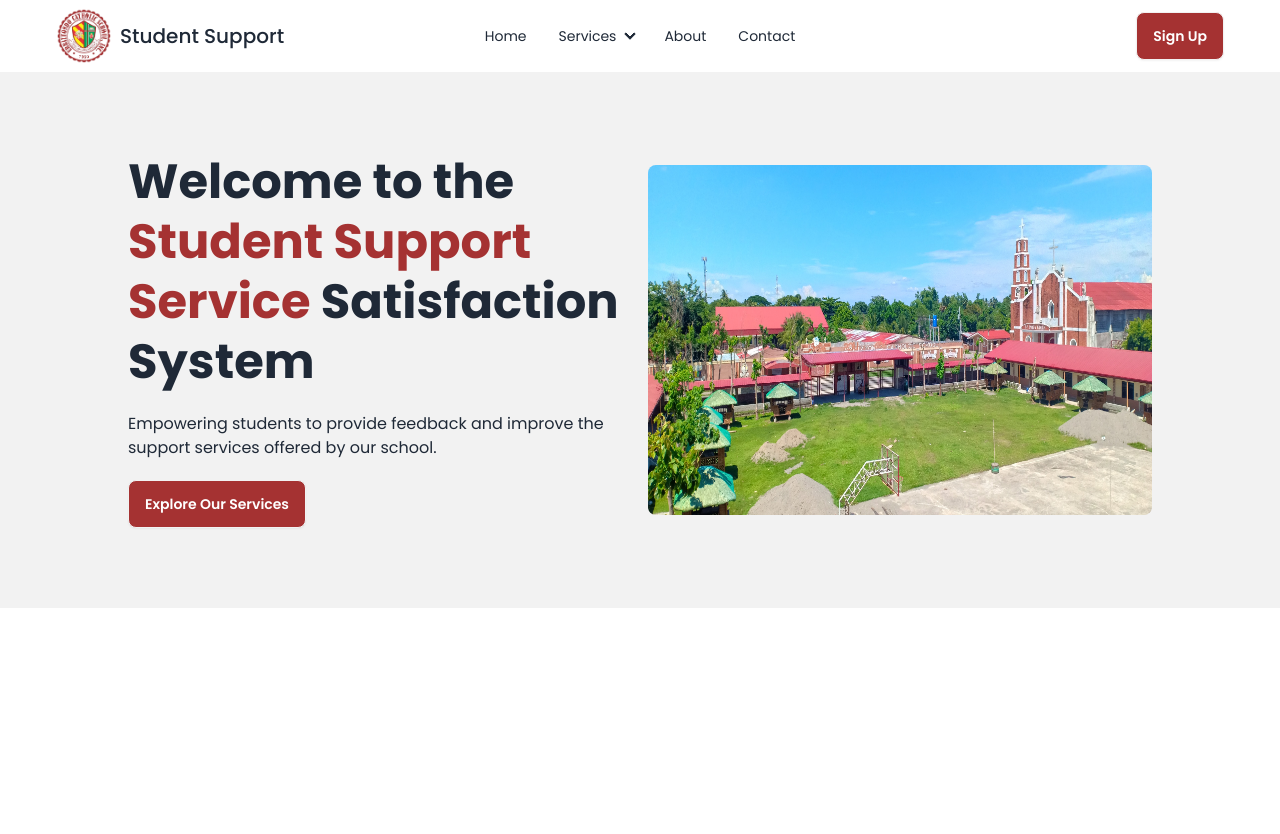
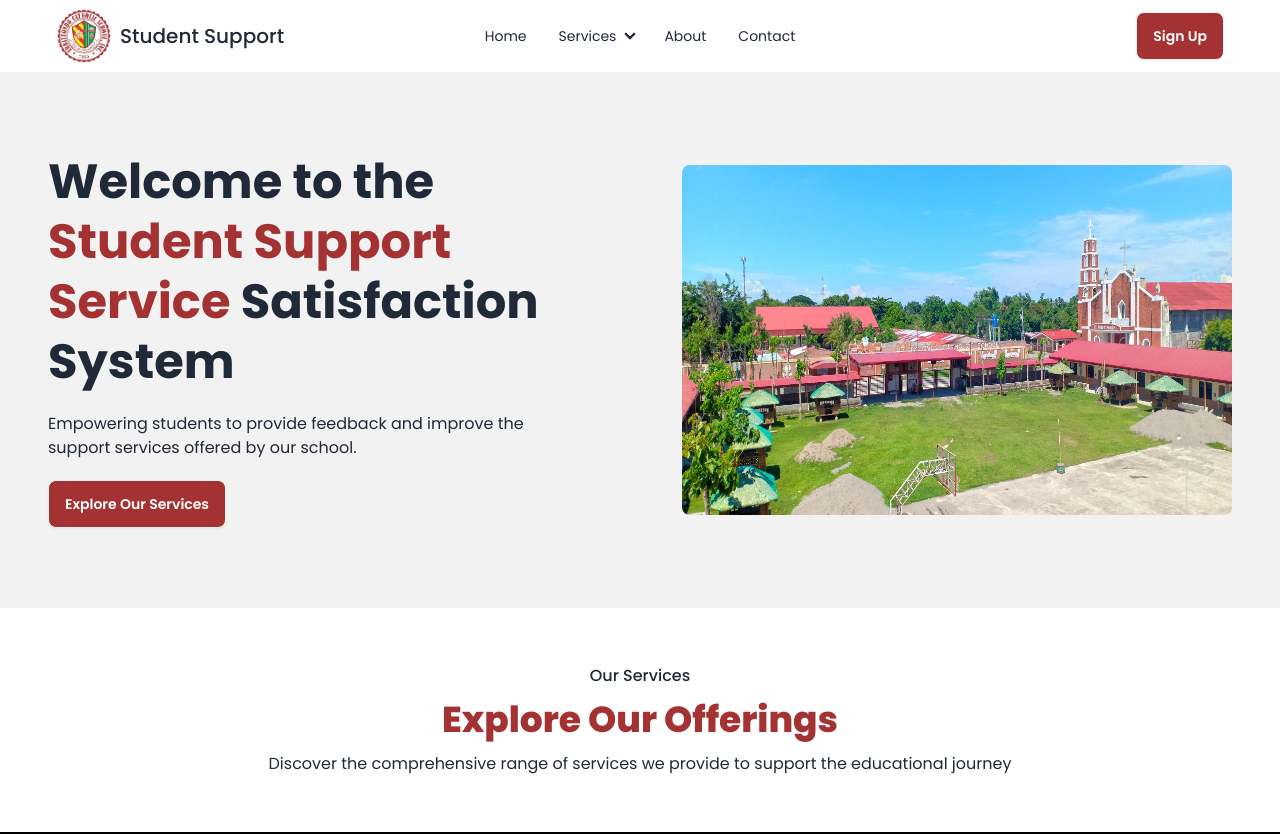
Before and after one commit to estoericull3nea/student-support-satisfaction, a React (Vite) app in the folder frontend/: page / in a window 1280 px wide. Before the commit the page ends 800 px from the top, so only its background shows below. Built offline with nearby package versions, Linux system fonts and the light colour scheme.

Commit message:
heading created

```diff
--- a/frontend/src/App.jsx
+++ b/frontend/src/App.jsx
@@ -1,12 +1,22 @@
 import React from 'react'
 import Navbar from './components/Navbar'
 import Hero from './components/Hero'
+import Services from './components/Services'
+import Heading from './components/Heading'
+
+import { servicesData } from './constants'
 
 const App = () => {
   return (
     <>
       <Navbar />
       <Hero />
+
+      <Heading
+        title='Our Services'
+        tagline='Explore Our Offerings'
+        description='Discover the comprehensive range of services we provide to support the educational journey'
+      />
     </>
   )
 }
--- /dev/null
+++ b/frontend/src/components/Heading.jsx
@@ -0,0 +1,15 @@
+import React from 'react'
+
+const Heading = ({ title, tagline, description }) => {
+  return (
+    <>
+      <div className='text-center py-14 space-y-3 border-b-2 border-black'>
+        <h3 className='font-medium'>{title}</h3>
+        <h1 className='text-4xl text-primary font-extrabold'>{tagline}</h1>
+        <p>{description}</p>
+      </div>
+    </>
+  )
+}
+
+export default Heading
--- a/frontend/src/components/Hero.jsx
+++ b/frontend/src/components/Hero.jsx
@@ -7,7 +7,7 @@ const Hero = () => {
   }
   return (
     <>
-      <div className='hero bg-base-200 h-full py-14 sm:p-20'>
+      <div className='hero bg-base-200 h-full py-14 sm:px-0 sm:p-20 '>
         <div className='container'>
           <div className='flex justify-between items-center gap-x-5'>
             <div className='left max-w-[500px] space-y-5'>
--- a/frontend/src/components/Navbar.jsx
+++ b/frontend/src/components/Navbar.jsx
@@ -6,7 +6,7 @@ import ucsLogo from '../assets/images/logo/ucs_logo.png'
 
 const Navbar = () => {
   return (
-    <div className='container z-10'>
+    <div className='container z-10 '>
       <div className=' navbar bg-base-100'>
         <div className='navbar-start'>
           <div className='dropdown'>
--- /dev/null
+++ b/frontend/src/components/Services.jsx
@@ -0,0 +1,15 @@
+import React from 'react'
+
+const Services = ({ title, description, btnText, images }) => {
+  return (
+    <>
+      <div className='py-14'>
+        <div className='container'>
+          <h1>{title}</h1>
+        </div>
+      </div>
+    </>
+  )
+}
+
+export default Services
--- a/frontend/src/constants/index.js
+++ b/frontend/src/constants/index.js
@@ -20,3 +20,17 @@ export const services = [
     link: '/office-of-the-registrar',
   },
 ]
+
+export const servicesData = [
+  {
+    title: 'Library Services',
+    description:
+      'Access a wealth of knowledge through our well-curated collection of books, journals, and digital resources. Our library fosters a conducive environment for learning and research.',
+    btnText: 'Explore Library',
+    images: [
+      'https://img.freepik.com/free-photo/ancient-books-adorn-library-carefully-arranged-with-classics-rare-gems_157027-2332.jpg?size=626&ext=jpg&ga=GA1.1.553209589.1713484800&semt=sph',
+      'https://images.pexels.com/photos/877971/pexels-photo-877971.jpeg?auto=compress&cs=tinysrgb&w=400',
+      'https://images.pexels.com/photos/159711/books-bookstore-book-reading-159711.jpeg?auto=compress&cs=tinysrgb&w=400',
+    ],
+  },
+]
```
